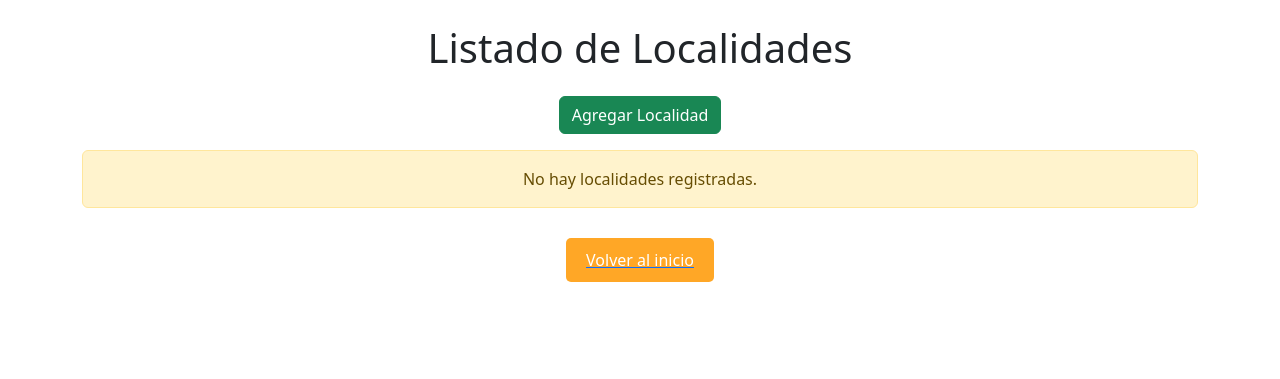
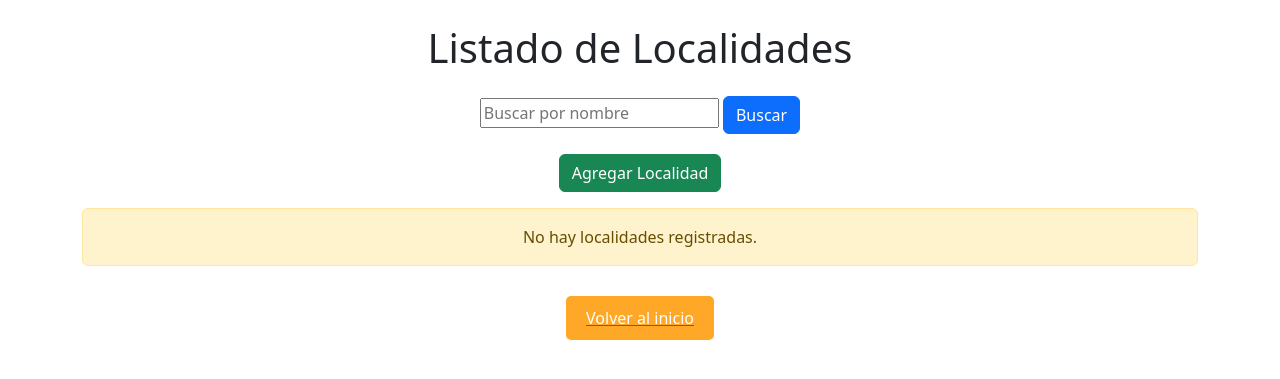
Before and after one commit to SantyChQu/ProyectoIngeCopia, a Django app: page /localidades/ in a window 1280 px wide. Shown: the part 98-477 px from the top of the page. Run offline with Django 5.2, Linux system fonts and the light colour scheme; data that the repository does not hold is empty.

Commit message:
Marteeeeeeeeeeeeeeeeeeeeeeeeeen

```diff
--- a/General/templates/ver_localidades.html
+++ b/General/templates/ver_localidades.html
@@ -29,7 +29,10 @@
 </style>
 
 <h1 class="text-center mb-4">Listado de Localidades</h1>
-
+<form method="get" action="{% url 'ver_localidades' %}" style="text-align:center; margin-bottom: 20px;">
+    <input type="text" name="buscar" placeholder="Buscar por nombre" value="{{ request.GET.buscar }}">
+    <button type="submit" class="btn btn-primary">Buscar</button>
+</form>
 <!-- Botón para abrir el modal -->
 <div class="text-center mb-3">
     <button class="btn btn-success" data-bs-toggle="modal" data-bs-target="#modalAgregarLocalidad">
--- a/General/views.py
+++ b/General/views.py
@@ -441,6 +441,12 @@ def puntuar_alquiler(request, alquiler_id):
 def ver_localidades(request):
     localidades = Localidad.objects.all()
 
+    buscar = request.GET.get('buscar', '')
+    if buscar:
+        localidades = localidades.filter(nombre__icontains=buscar)
+
+    localidades = localidades.order_by('nombre')
+
     if request.method == 'POST':
         form = LocalidadForm(request.POST)
         if form.is_valid():
@@ -453,6 +459,7 @@ def ver_localidades(request):
         'localidades': localidades,
         'form': form
     })
+
 
 def agregar_localidad(request):
     if request.method == 'POST':
@@ -570,8 +577,6 @@ import random
 def generar_password_aleatoria(longitud=10):
     caracteres = string.ascii_letters + string.digits
     return ''.join(random.choice(caracteres) for _ in range(longitud))
-
-
 
 
 from django.core.mail import EmailMultiAlternatives
```
